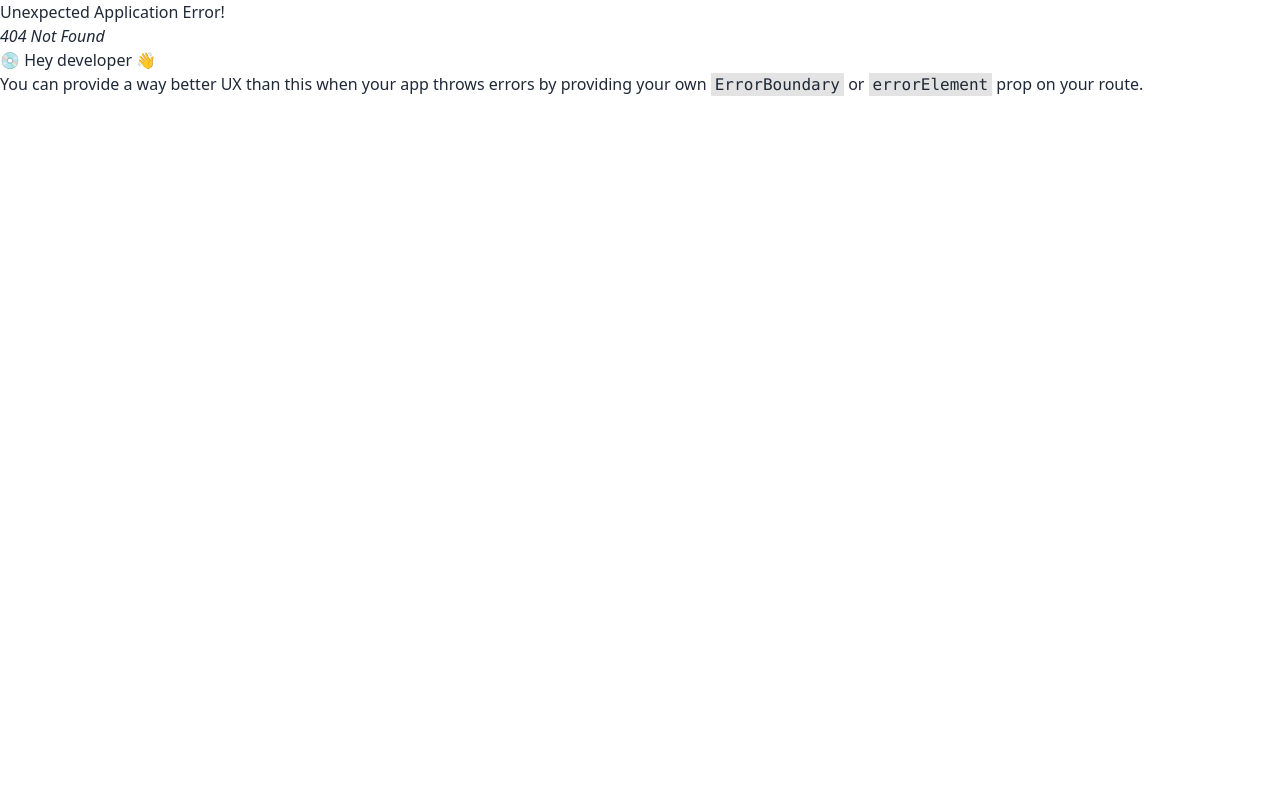
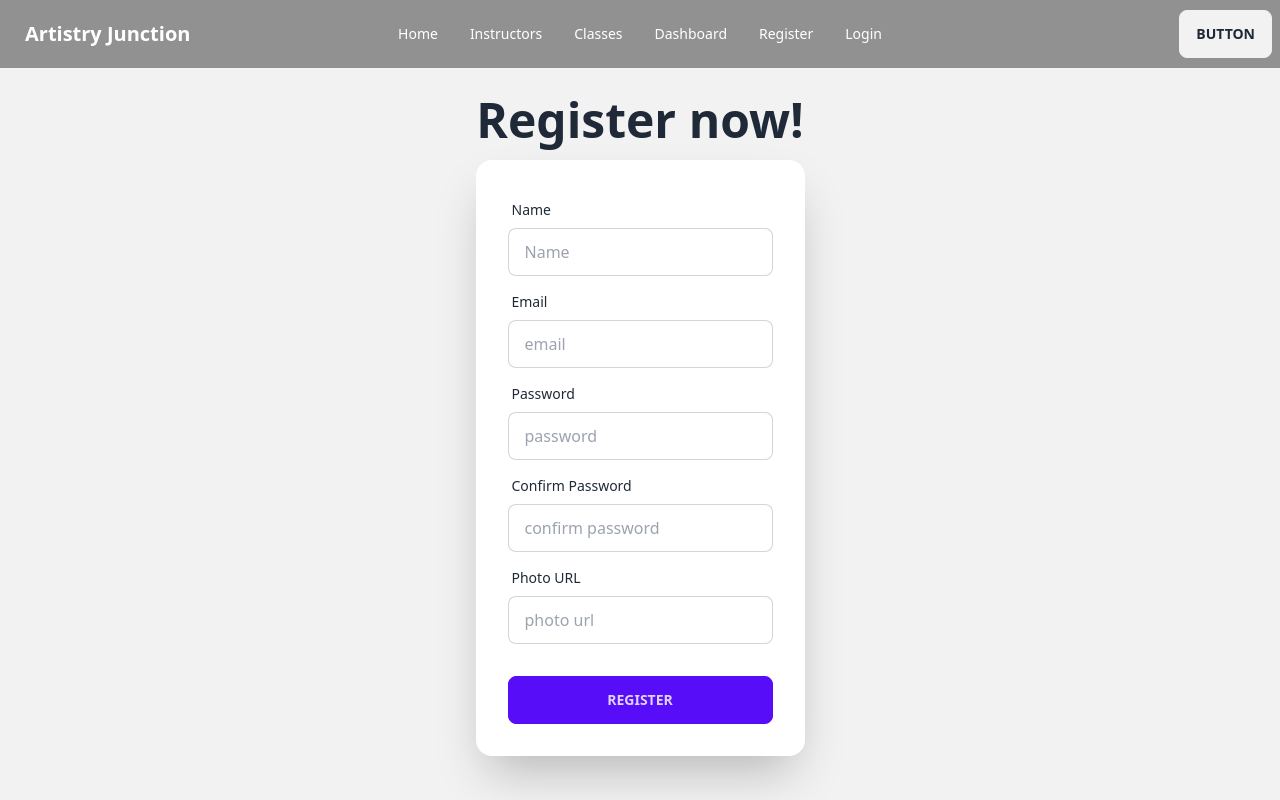
Before and after one commit to wd-ayesha/artistry-junction-client, a React (Vite) app: page /register in a window 1280 px wide. Before the commit this address had no page. Shown: the top 800 px of the page. Built offline with nearby package versions, Linux system fonts and the light colour scheme; no server answers.

Commit message:
register page added

```diff
--- a/package.json
+++ b/package.json
@@ -10,6 +10,7 @@
     "preview": "vite preview"
   },
   "dependencies": {
+    "firebase": "^9.22.2",
     "localforage": "^1.10.0",
     "match-sorter": "^6.3.1",
     "react": "^18.2.0",
--- a/src/App.jsx
+++ b/src/App.jsx
@@ -4,10 +4,6 @@ import './App.css'
 function App() {
   return (
     <>
-  <button className="btn btn-info">Info</button>
-<button className="btn btn-success">Success</button>
-<button className="btn btn-warning">Warning</button>
-<button className="btn btn-error">Error</button>
     </>
   )
 }
--- /dev/null
+++ b/src/pages/Login/Login.jsx
@@ -0,0 +1,50 @@
+import { useContext } from "react";
+import { useForm } from "react-hook-form";
+import { Link } from "react-router-dom";
+import { AuthContext } from "../../providers/AuthProvider";
+
+const Login = () => {
+    const { register, handleSubmit, formState: { errors } } = useForm();
+    const {logIn} = useContext(AuthContext);
+
+    const onSubmit = data => {
+        console.log(data);
+        logIn(data.email, data.password)
+        .then(result => {
+          const user = result.user;
+          console.log(user);
+        })
+    };
+    return (
+        <div className="hero min-h-screen bg-base-200 py-20">
+        <div className="hero-content flex-col">
+          <div className="text-center lg:text-left">
+            <h1 className="text-5xl font-bold">Login</h1>
+          </div>
+          <div className="card max-w-sm shadow-2xl bg-base-100">
+            <form onSubmit={handleSubmit(onSubmit)} className="card-body">
+            <div className="form-control">
+                <label className="label">
+                  <span className="label-text">Email</span>
+                </label>
+                <input type="email" {...register("email", { required: true })} name="email" placeholder="email" className="input input-bordered" />
+                {errors.email && <span className="text-red-700 pt-2">Email is required</span>}
+              </div>
+              <div className="form-control">
+                <label className="label">
+                  <span className="label-text">Password</span>
+                </label>
+                <input type="password" {...register("password")} name="password" placeholder="password" className="input input-bordered" />
+              </div>
+              <div className="form-control mt-6">
+                <input className="btn btn-primary" type="submit" value="Login" />
+              </div>
+              <div><p>New to this website? Please <Link className="font-bold text-blue-950" to="/register">Register</Link></p></div>
+            </form>
+          </div>
+        </div>
+      </div>
+    );
+};
+
+export default Login;
--- /dev/null
+++ b/src/pages/Register/Register.jsx
@@ -0,0 +1,83 @@
+import { useContext, useState } from "react";
+import { useForm } from "react-hook-form";
+import { AuthContext } from "../../providers/AuthProvider";
+
+const Register = () => {
+    const { register, handleSubmit, formState: { errors } } = useForm();
+    const {createUser, updateUserProfile} = useContext(AuthContext);
+    const [confirmPassword, setConfirmPassword] = useState("");
+
+    const onSubmit = async (data) => {
+      if (data.password !== confirmPassword) {
+        alert("Passwords do not match!");
+        return;
+      }
+
+      try {
+        const result = await createUser(data.email, data.password);
+        const loggedUser = result.user;
+        console.log(loggedUser);
+        updateUserProfile(loggedUser, data.name, data.photo);
+      } catch (error) {
+        console.log("Error:", error);
+      }
+    };
+
+    return (
+        <div className="hero min-h-screen bg-base-200 py-20">
+        <div className="hero-content flex-col">
+          <div className="text-center lg:text-left">
+            <h1 className="text-5xl font-bold">Register now!</h1>
+          </div>
+          <div className="card max-w-sm shadow-2xl bg-base-100">
+            <form onSubmit={handleSubmit(onSubmit)} className="card-body">
+            <div className="form-control">
+                <label className="label">
+                  <span className="label-text">Name</span>
+                </label>
+                <input type="text" {...register("name", { required: true })} name="name" placeholder="Name" className="input input-bordered" />
+                {errors.name && <span className="text-red-700 pt-2">Name is required</span>}
+              </div>
+              <div className="form-control">
+                <label className="label">
+                  <span className="label-text">Email</span>
+                </label>
+                <input type="email" {...register("email", { required: true })} name="email" placeholder="email" className="input input-bordered" />
+                {errors.email && <span className="text-red-700 pt-2">Email is required</span>}
+              </div>
+              <div className="form-control">
+                <label className="label">
+                  <span className="label-text">Password</span>
+                </label>
+                <input type="password" {...register("password", {
+                  required: true,
+                   minLength:6,
+                    maxLength: 20,
+                    pattern: /(?=.*[A-Z])(?=.*[!@#$&*])/})} name="password" placeholder="password" className="input input-bordered" />
+                {errors.password?.type === 'required' && <p className="text-red-600 pt-2">Password is required</p>}
+                {errors.password?.type === 'minLength' && <p className="text-red-600 pt-2">Password must be 6 characters</p>}
+                {errors.password?.type === 'pattern' && <p className="text-red-600 pt-2">Password must have a capital letter & a special character</p>}
+              </div>
+              <div className="form-control">
+                <label className="label">
+                  <span className="label-text">Confirm Password</span>
+                </label>
+                <input type="password" value={confirmPassword} onChange={(e) => setConfirmPassword(e.target.value)} placeholder="confirm password" className="input input-bordered" />
+              </div>
+              <div className="form-control">
+                <label className="label">
+                  <span className="label-text">Photo URL</span>
+                </label>
+                <input type="text" {...register("photo")} name="photo" placeholder="photo url" className="input input-bordered" />
+              </div>
+              <div className="form-control mt-6">
+                <input className="btn btn-primary" type="submit" value="Register" />
+              </div>
+            </form>
+          </div>
+        </div>
+      </div>
+    );
+};
+
+export default Register;
--- a/src/pages/Shared/Navbar/Navbar.jsx
+++ b/src/pages/Shared/Navbar/Navbar.jsx
@@ -1,6 +1,16 @@
+import { useContext } from "react";
 import { Link } from "react-router-dom";
+import { AuthContext } from "../../../providers/AuthProvider";
 
 const Navbar = () => {
+const {user, logOut} = useContext(AuthContext);
+
+const handleLogOut = () => {
+  logOut()
+  .then(() => { })
+  .catch(error => console.log(error));
+}
+
   const navLists = (
     <>
       <li>
@@ -15,9 +25,15 @@ const Navbar = () => {
       <li>
         <Link to="/dashboard">Dashboard</Link>
       </li>
+
       <li>
+        <Link to="/register">Register</Link>
+      </li>
+      {
+        user ? <><button onClick={handleLogOut} className="btn btn-ghost">LogOut</button></> : <><li>
         <Link to="/login">Login</Link>
-      </li>
+      </li></>
+      }
     </>
   );
 
--- /dev/null
+++ b/src/providers/AuthProvider.jsx
@@ -0,0 +1,62 @@
+
+import { getAuth, createUserWithEmailAndPassword, signInWithEmailAndPassword, signOut, onAuthStateChanged, updateProfile } from "firebase/auth";
+import { app } from './../firebase/firebase.config';
+import { createContext, useEffect, useState } from "react";
+
+export const AuthContext =createContext(null);
+const auth = getAuth(app);
+
+const AuthProvider = ({children}) => {
+const [user, setUser] = useState(null);
+const [loading, setLoading] = useState(true);
+
+const createUser = (email, password) => {
+    setLoading(true);
+    return createUserWithEmailAndPassword(auth, email, password)
+}
+
+const updateUserProfile = (user, name, photo) => {
+    return updateProfile(user, {
+      displayName : name,
+    photoURL : photo,
+    })
+  };
+
+const logIn = (email, password) => {
+    setLoading(true);
+    return signInWithEmailAndPassword(auth, email, password)
+}
+
+const logOut = () => {
+    setLoading(true);
+    return signOut(auth);
+}
+
+    useEffect( () => {
+        const unsubscribe = onAuthStateChanged(auth, currentUser => {
+            setUser(currentUser);
+            console.log('current user', currentUser);
+            setLoading(false);
+        });
+        return () => {
+            return unsubscribe();
+        }
+    },[])
+
+    const authInfo = {
+        user,
+        loading,
+        createUser,
+        updateUserProfile,
+        logIn,
+        logOut
+    }
+
+    return (
+        <AuthContext.Provider value={authInfo}>
+            {children}
+        </AuthContext.Provider>
+    );
+};
+
+export default AuthProvider;
```
Also changed, not shown: src/Routes/Routes.jsx (+19 -11 lines), src/main.jsx (+13 -10 lines), 1 other file (tests, documents, lock files or other folders).
